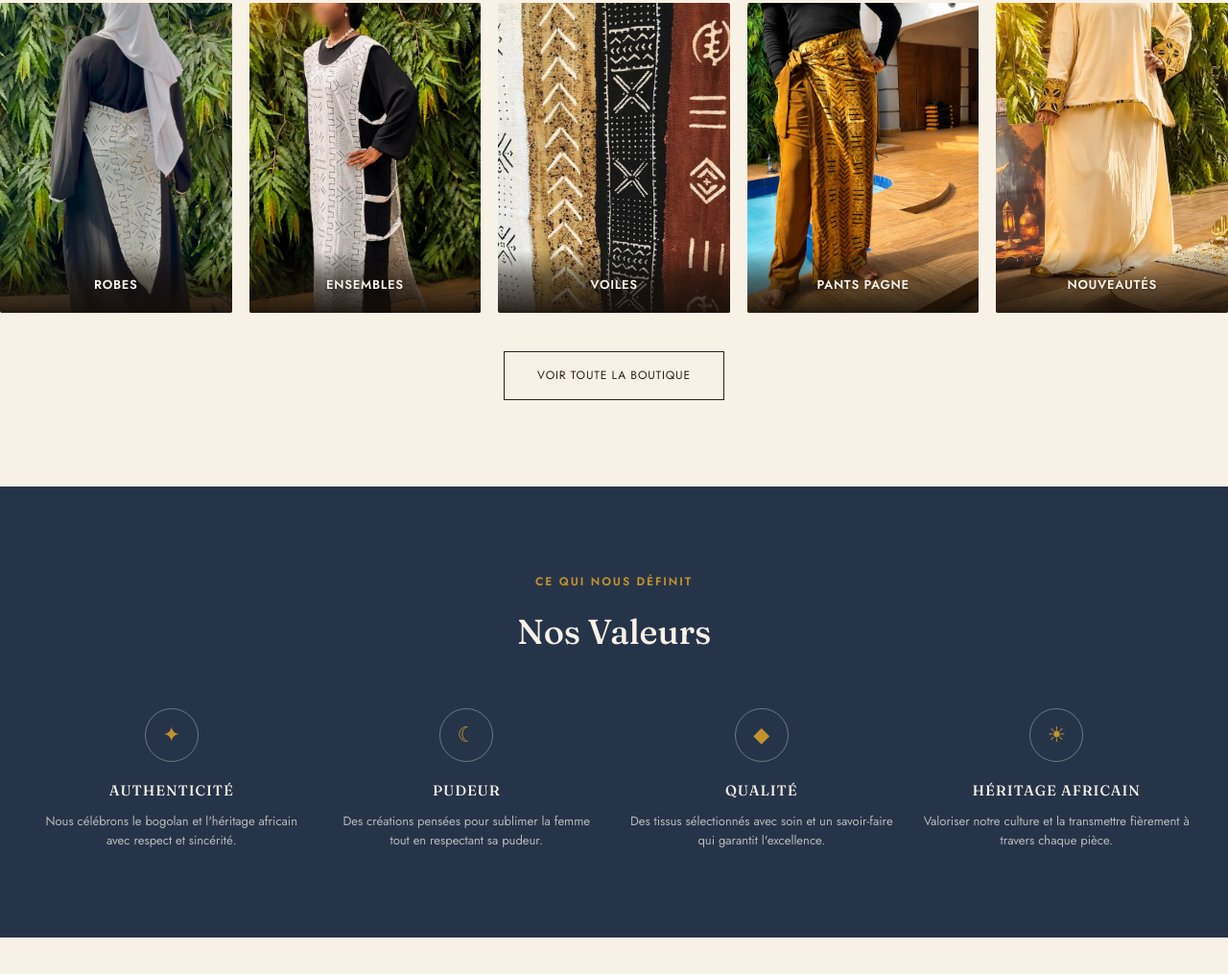
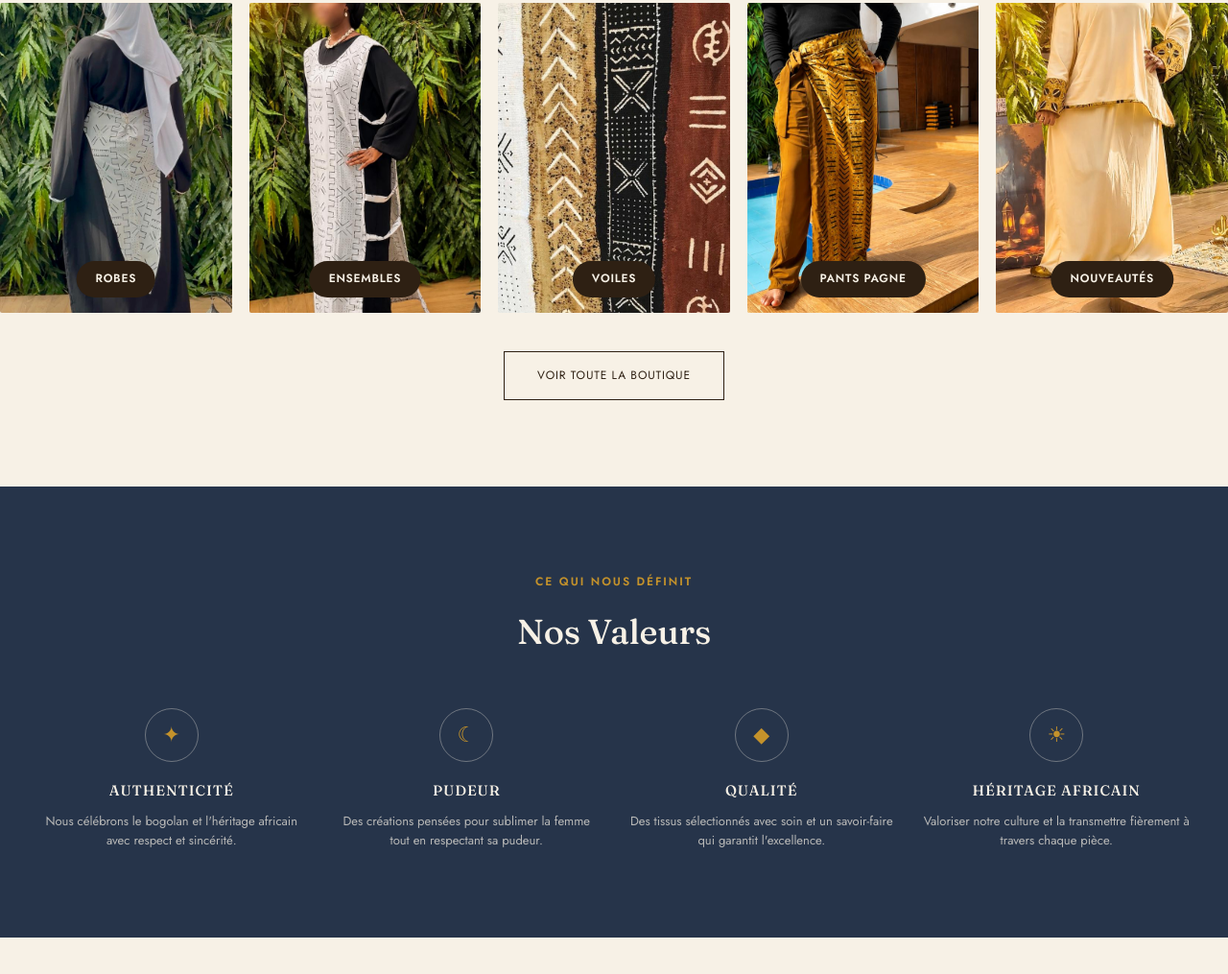
Before and after one commit to MohamedK14/bogoland-website, a plain HTML site: page index.html in a window 1280 px wide. Shown: the part 2030-3045 px from the top of the page at 96% size. Drawn offline with Linux system fonts and the light colour scheme.

Commit message:
Collection labels: solid opaque pill instead of gradient scrim for guaranteed contrast

```diff
--- a/css/style.css
+++ b/css/style.css
@@ -90,10 +90,9 @@ nav a.active::after{ width:100%; }
 .collections{ display:grid; grid-template-columns:repeat(5,1fr); gap:18px; }
 .col-card{ position:relative; overflow:hidden; border-radius:2px; }
 .col-card .ph{ aspect-ratio:3/4; }
-.col-label{ position:absolute; left:0; right:0; bottom:0; padding:26px 16px 18px;
-  background:linear-gradient(0deg, rgba(20,14,8,0.92) 0%, rgba(20,14,8,0.55) 55%, transparent 100%); color:var(--ivory);
-  font-size:13px; font-weight:600; letter-spacing:0.05em; text-transform:uppercase; text-align:center;
-  text-shadow:0 1px 3px rgba(0,0,0,0.5); }
+.col-label{ position:absolute; left:50%; bottom:16px; transform:translateX(-50%);
+  background:var(--mudbrown); color:var(--ivory); padding:9px 20px; border-radius:20px;
+  font-size:12px; font-weight:600; letter-spacing:0.06em; text-transform:uppercase; white-space:nowrap; }
 .voir-boutique{ text-align:center; margin-top:40px; }
 .btn-outline{ display:inline-block; border:1px solid var(--mudbrown); padding:15px 34px;
   font-size:12px; letter-spacing:0.07em; text-transform:uppercase; }
```
